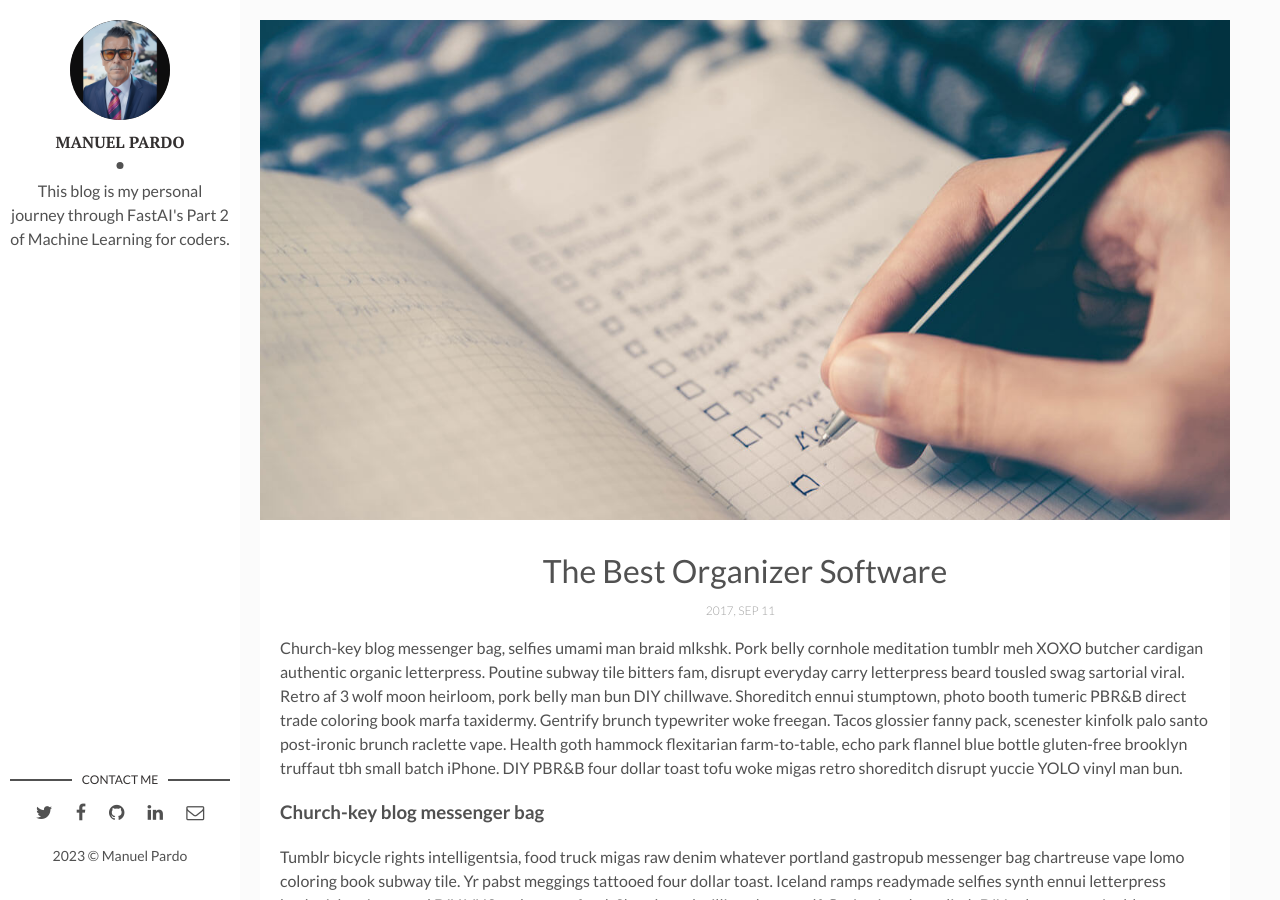
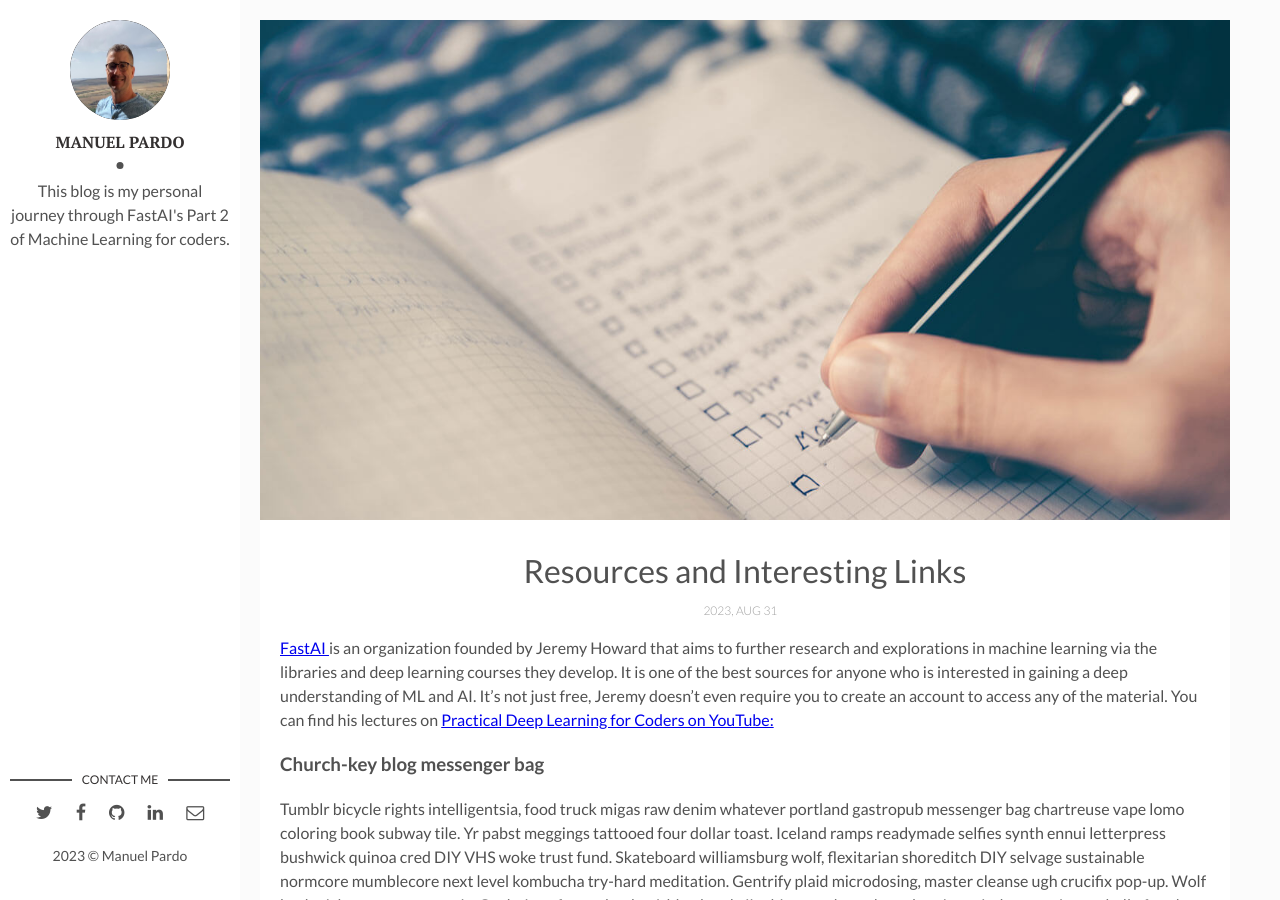
Before and after one commit to the-learning-mechanic/the-learning-mechanic.github.io, a Jekyll site: the page built from _posts/2023-08-27-resources-interesting-links.markdown, in a window 1280 px wide and 900 px high. Built offline with Jekyll 4.4.1, drawn with Linux system fonts in a browser that asks for light colours.

Commit message:
change profile pic and creat sources and links post

```diff
--- a/_posts/2017-09-12-the-best-organizer-software.markdown
+++ b/_posts/2023-08-27-resources-interesting-links.markdown
@@ -1,13 +1,15 @@
 ---
 layout: post
-title: The Best Organizer Software
-date: 2017-09-12 00:00:00 +0300
-description: You’ll find this post in your `_posts` directory. Go ahead and edit it and re-build the site to see your changes. # Add post description (optional)
+title: Resources and Interesting Links
+date: 2023-09-01 00:00:00 +0300
+description: References, resources and interesting links about ML, Machine Learning, AI, Artificial Intelligence, Convolutional Netorks, CNNs, etc.. # Add post description (optional)
 img: software.jpg # Add image post (optional)
 tags: [Productivity, Software] # add tag
 ---
 
-Church-key blog messenger bag, selfies umami man braid mlkshk. Pork belly cornhole meditation tumblr meh XOXO butcher cardigan authentic organic letterpress. Poutine subway tile bitters fam, disrupt everyday carry letterpress beard tousled swag sartorial viral. Retro af 3 wolf moon heirloom, pork belly man bun DIY chillwave. Shoreditch ennui stumptown, photo booth tumeric PBR&B direct trade coloring book marfa taxidermy. Gentrify brunch typewriter woke freegan. Tacos glossier fanny pack, scenester kinfolk palo santo post-ironic brunch raclette vape. Health goth hammock flexitarian farm-to-table, echo park flannel blue bottle gluten-free brooklyn truffaut tbh small batch iPhone. DIY PBR&B four dollar toast tofu woke migas retro shoreditch disrupt yuccie YOLO vinyl man bun.
+[FastAI ](https://wwww.fast.ai)is an organization founded by Jeremy Howard that aims to further research and explorations in machine learning via the libraries and deep learning courses they develop. It is one of the best sources for anyone who is interested in gaining a deep understanding of ML and AI. It's not just free, Jeremy doesn't even require you to create an account to access any of the material.
+You can find his lectures on [Practical Deep Learning for Coders on YouTube: ](https://www.youtube.com/playlist?list=PLfYUBJiXbdtSvpQjSnJJ_PmDQB_VyT5iU)
+
 
 ### Church-key blog messenger bag
 
```
Also changed, not shown: _posts/2017-09-10-conference-on-javascript.markdown (deleted, +0 -13 lines), assets/img/manuel_pardo.png.
